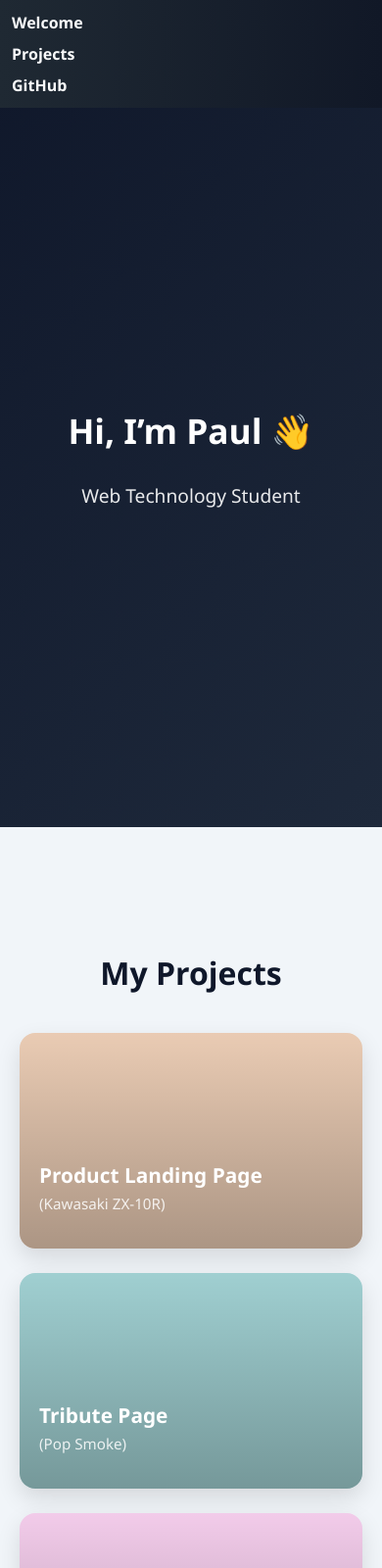
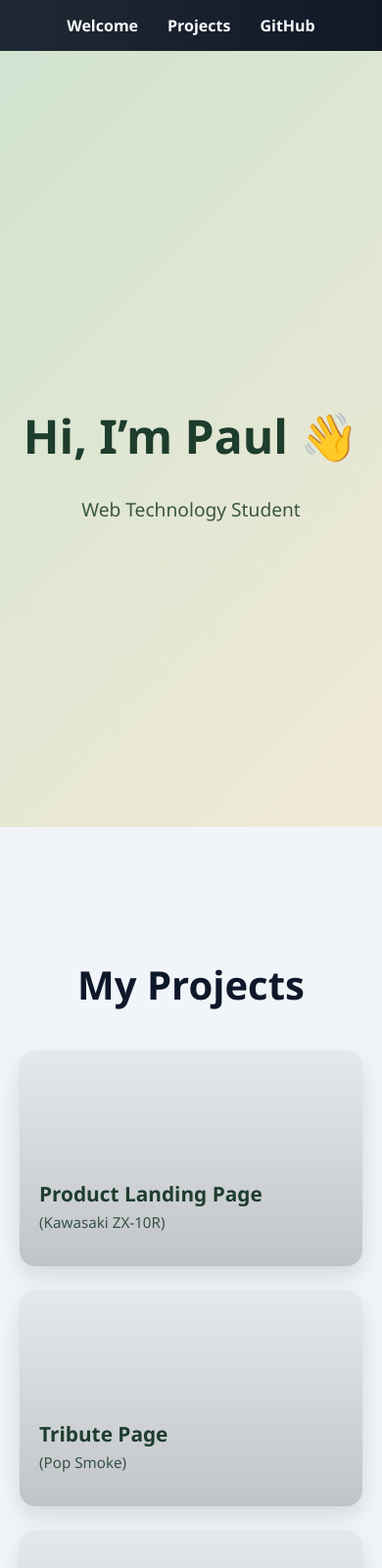
Before and after one commit to paupau0625/personalwebpage, a plain HTML site: page Personal Portfolio Webpage.html in a window 390 px wide. Shown: the top 1600 px of the page at 98% size. Drawn offline with Linux system fonts and the light colour scheme.

Commit message:
Minor Adjustment

```diff
--- a/Personal Portfolio Webpage.css
+++ b/Personal Portfolio Webpage.css
@@ -34,10 +34,12 @@ html, body {
   color: #38bdf8;
 }
 
+
 #welcome-section {
   height: 100vh;
-  background: linear-gradient(135deg, #0f172a, #1e293b);
-  color: white;
+
+  background: linear-gradient(135deg, #cfe3d0, #f1ead6);
+  color: #1e3d2d;
   display: flex;
   flex-direction: column;
   justify-content: center;
@@ -49,11 +51,13 @@ html, body {
 #welcome-section h1 {
   font-size: 3rem;
   margin-bottom: 10px;
+  color: #1e3d2d;
 }
 
 #welcome-section p {
   font-size: 1.2rem;
-  opacity: 0.9;
+  opacity: 0.85;
+  color: #1e3d2d;
 }
 
 #projects {
@@ -89,7 +93,7 @@ html, body {
   content: "";
   position: absolute;
   inset: 0;
-  background: linear-gradient(to top, rgba(0,0,0,0.3), rgba(0,0,0,0.05));
+  background: linear-gradient(to top, rgba(0,0,0,0.2), rgba(0,0,0,0.05));
 }
 
 .project-tile:hover {
@@ -100,7 +104,7 @@ html, body {
 .project-tile a {
   position: absolute;
   inset: 0;
-  color: white;
+  color: #1e3d2d;
   text-decoration: none;
   display: flex;
   flex-direction: column;
@@ -119,36 +123,3 @@ html, body {
   font-size: 0.95rem;
   opacity: 0.85;
 }
-
-/* ===== AESTHETIC PASTEL COLORS ===== */
-.project1 {
-  background-color: #f6d6bd; /* Soft Peach */
-}
-
-.project2 {
-  background-color: #a8dadc; /* Soft Aqua */
-}
-
-.project3 {
-  background-color: #ffd6f6; /* Soft Pink */
-}
-
-.project4 {
-  background-color: #c4b7ff; /* Soft Lavender */
-}
-
-@media (max-width: 600px) {
-  #navbar {
-    flex-direction: column;
-    padding: 12px;
-    gap: 10px;
-  }
-
-  #welcome-section h1 {
-    font-size: 2.2rem;
-  }
-
-  #projects h2 {
-    font-size: 2rem;
-  }
-}
```
